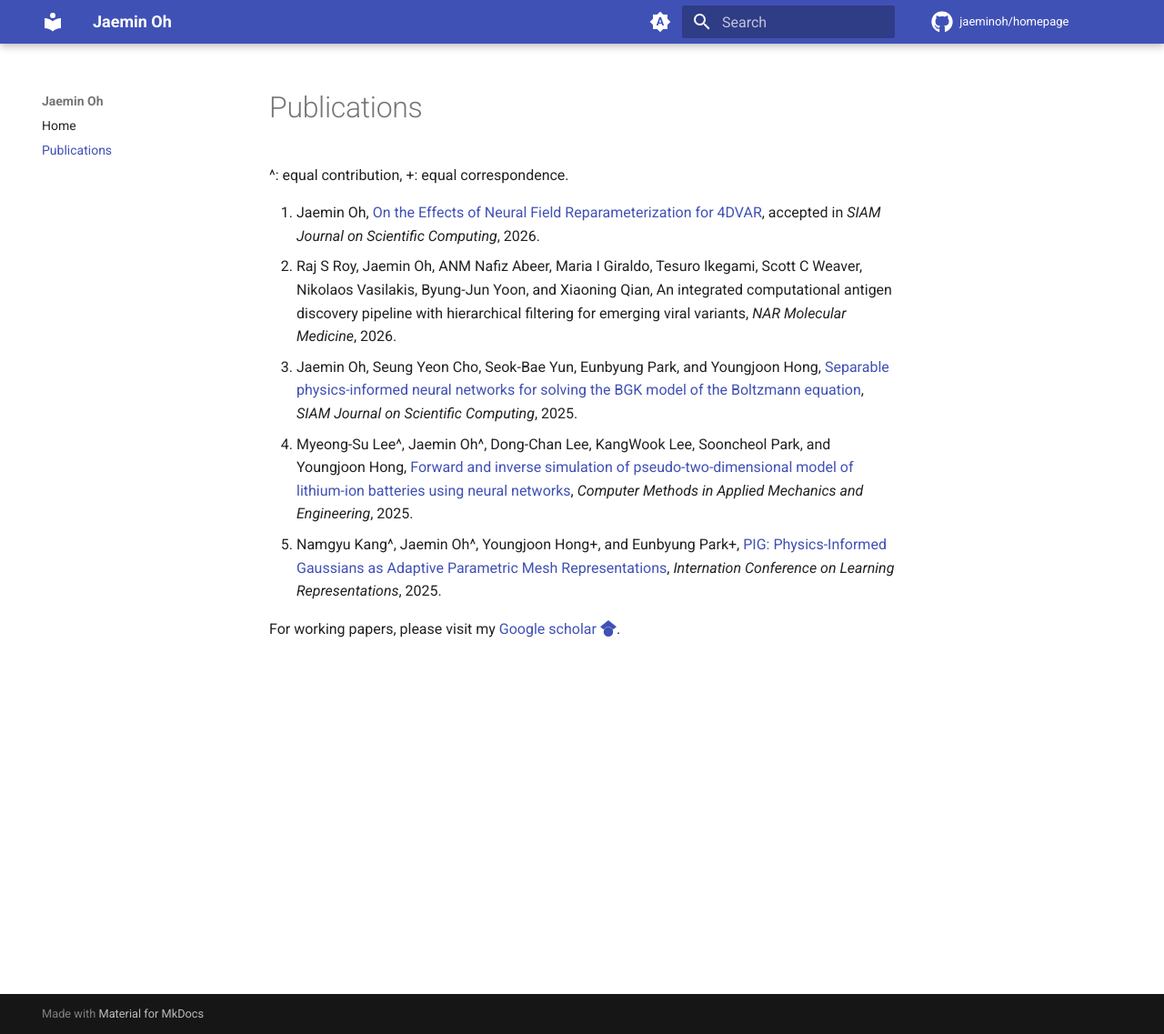
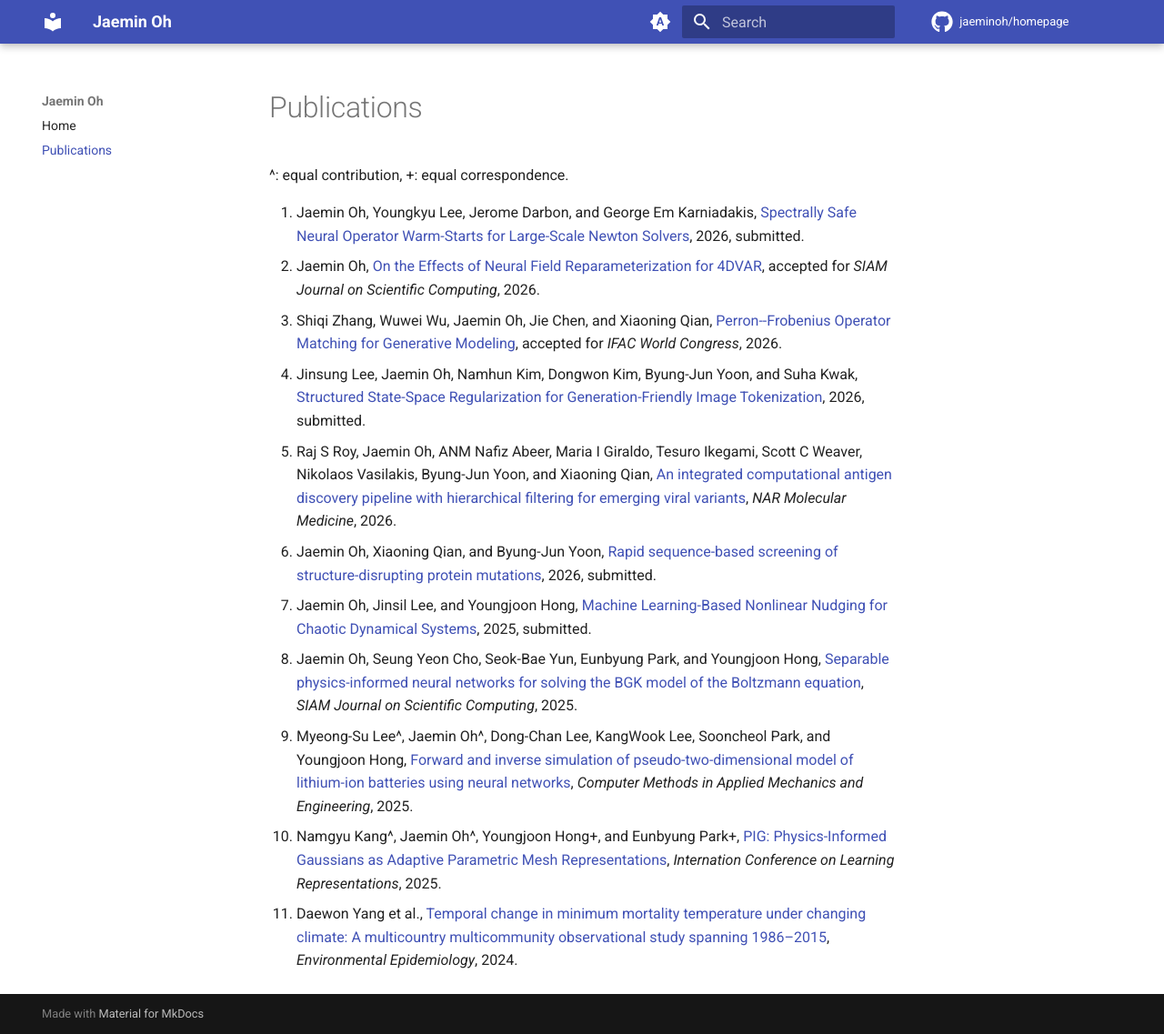
Before and after one commit to jaeminoh/jaeminoh.github.io, an MkDocs documentation site: the page built from docs/publication.md, in a window 1280 px wide and 1137 px high. Shown: the whole window at 91% size. Built offline with MkDocs 1.6.1 and Material for MkDocs 9.7.7, drawn with Linux system fonts in a browser that asks for light colours; comment, search, counter and statistics services are not loaded.

Commit message:
update publication

```diff
--- a/docs/publication.md
+++ b/docs/publication.md
@@ -1,10 +1,14 @@
 # Publications
 ^: equal contribution, +: equal correspondence.
 
-1. Jaemin Oh, [On the Effects of Neural Field Reparameterization for 4DVAR](assets/oh2026effects.pdf), accepted in *SIAM Journal on Scientific Computing*, 2026.
-1. Raj S Roy, Jaemin Oh, ANM Nafiz Abeer, Maria I Giraldo, Tesuro Ikegami, Scott C Weaver, Nikolaos Vasilakis, Byung-Jun Yoon, and Xiaoning Qian, An integrated computational antigen discovery pipeline with hierarchical filtering for emerging viral variants, *NAR Molecular Medicine*, 2026.
-1. Jaemin Oh, Seung Yeon Cho, Seok-Bae Yun, Eunbyung Park, and Youngjoon Hong, [Separable physics-informed neural networks for solving the BGK model of the Boltzmann equation](assets/oh2025separable.pdf), *SIAM Journal on Scientific Computing*, 2025.
-1. Myeong-Su Lee^, Jaemin Oh^, Dong-Chan Lee, KangWook Lee, Sooncheol Park, and Youngjoon Hong, [Forward and inverse simulation of pseudo-two-dimensional model of lithium-ion batteries using neural networks](assets/lee2025forward.pdf), *Computer Methods in Applied Mechanics and Engineering*, 2025.
+1. Jaemin Oh, Youngkyu Lee, Jerome Darbon, and George Em Karniadakis, [Spectrally Safe Neural Operator Warm-Starts for Large-Scale Newton Solvers](https://arxiv.org/abs/2606.21828), 2026, submitted.
+1. Jaemin Oh, [On the Effects of Neural Field Reparameterization for 4DVAR](https://arxiv.org/abs/2509.21751), accepted for *SIAM Journal on Scientific Computing*, 2026.
+1. Shiqi Zhang, Wuwei Wu, Jaemin Oh, Jie Chen, and Xiaoning Qian, [Perron--Frobenius Operator Matching for Generative Modeling](https://arxiv.org/abs/2606.17465), accepted for *IFAC World Congress*, 2026.
+1. Jinsung Lee, Jaemin Oh, Namhun Kim, Dongwon Kim, Byung-Jun Yoon, and Suha Kwak, [Structured State-Space Regularization for Generation-Friendly Image Tokenization](https://arxiv.org/abs/2604.11089), 2026, submitted.
+1. Raj S Roy, Jaemin Oh, ANM Nafiz Abeer, Maria I Giraldo, Tesuro Ikegami, Scott C Weaver, Nikolaos Vasilakis, Byung-Jun Yoon, and Xiaoning Qian, [An integrated computational antigen discovery pipeline with hierarchical filtering for emerging viral variants](https://academic.oup.com/narmolmed/article/3/2/ugag024/8675232), *NAR Molecular Medicine*, 2026.
+1. Jaemin Oh, Xiaoning Qian, and Byung-Jun Yoon, [Rapid sequence-based screening of structure-disrupting protein mutations](https://www.biorxiv.org/content/10.64898/2026.02.24.707693v1.abstract), 2026, submitted.
+1. Jaemin Oh, Jinsil Lee, and Youngjoon Hong, [Machine Learning-Based Nonlinear Nudging for Chaotic Dynamical Systems](https://arxiv.org/abs/2508.05778), 2025, submitted.
+1. Jaemin Oh, Seung Yeon Cho, Seok-Bae Yun, Eunbyung Park, and Youngjoon Hong, [Separable physics-informed neural networks for solving the BGK model of the Boltzmann equation](https://arxiv.org/abs/2403.06342), *SIAM Journal on Scientific Computing*, 2025.
+1. Myeong-Su Lee^, Jaemin Oh^, Dong-Chan Lee, KangWook Lee, Sooncheol Park, and Youngjoon Hong, [Forward and inverse simulation of pseudo-two-dimensional model of lithium-ion batteries using neural networks](https://arxiv.org/abs/2412.13200), *Computer Methods in Applied Mechanics and Engineering*, 2025.
 1. Namgyu Kang^, Jaemin Oh^, Youngjoon Hong+, and Eunbyung Park+, [PIG: Physics-Informed Gaussians as Adaptive Parametric Mesh Representations](https://proceedings.iclr.cc/paper_files/paper/2025/hash/b5aa1fd43f59dae7fef9d199b09e26b5-Abstract-Conference.html), *Internation Conference on Learning Representations*, 2025.
-
-For working papers, please visit my [Google scholar :simple-googlescholar:](https://scholar.google.com/citations?user=_DhCnsYAAAAJ&hl=en).
+1. Daewon Yang et al., [Temporal change in minimum mortality temperature under changing climate: A multicountry multicommunity observational study spanning 1986–2015](https://journals.lww.com/environepidem/fulltext/2024/10000/temporal_change_in_minimum_mortality_temperature.12.aspx?context=latestarticles), *Environmental Epidemiology*, 2024.
```
Also changed, not shown: 3 other files.
